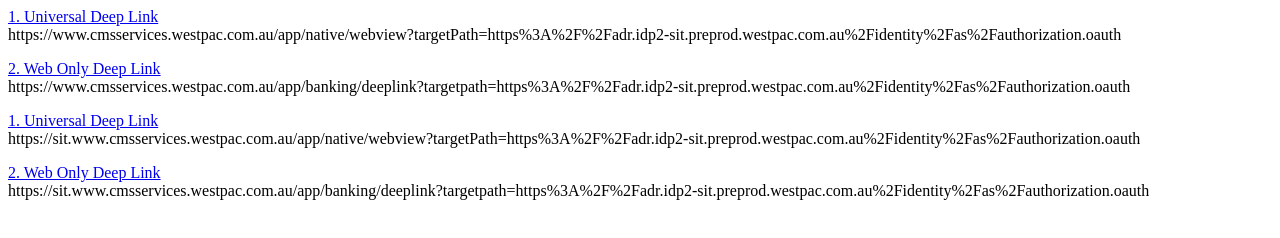
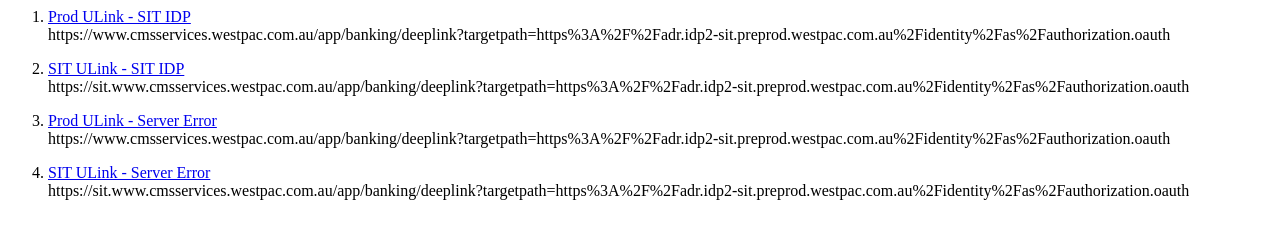
Before and after one commit to jcuiuliwbc/static, a plain HTML site: page index.html in a window 1280 px wide. Drawn offline with Linux system fonts and the light colour scheme.

Commit message:
Update index.html

```diff
--- a/index.html
+++ b/index.html
@@ -1,25 +1,39 @@
 <html>
     <body>
+        <ol>
+        <li><p>
+        <a href="https://www.cmsservices.westpac.com.au/app/banking/deeplink?targetpath=https%3A%2F%2Fadr.idp2-sit.preprod.westpac.com.au%2Fidentity%2Fas%2Fauthorization.oauth">Prod ULink - SIT IDP</a>
+        <br />
+        https://www.cmsservices.westpac.com.au/app/banking/deeplink?targetpath=https%3A%2F%2Fadr.idp2-sit.preprod.westpac.com.au%2Fidentity%2Fas%2Fauthorization.oauth
+        </p></li>
+        <li><p>
+        <a href="https://sit.www.cmsservices.westpac.com.au/app/banking/deeplink?targetpath=https%3A%2F%2Fadr.idp2-sit.preprod.westpac.com.au%2Fidentity%2Fas%2Fauthorization.oauth">SIT ULink - SIT IDP</a>
+        <br />
+        https://sit.www.cmsservices.westpac.com.au/app/banking/deeplink?targetpath=https%3A%2F%2Fadr.idp2-sit.preprod.westpac.com.au%2Fidentity%2Fas%2Fauthorization.oauth
+            </p></li>
+        <li><p>
+        <a href="https://www.cmsservices.westpac.com.au/app/banking/deeplink?targetpath=https%3A%2F%2Fhttpbin.org%2Fstatus%2F500">Prod ULink - Server Error</a>
+        <br />
+        https://www.cmsservices.westpac.com.au/app/banking/deeplink?targetpath=https%3A%2F%2Fadr.idp2-sit.preprod.westpac.com.au%2Fidentity%2Fas%2Fauthorization.oauth
+        </p></li>
+        <li><p>
+        <a href="https://sit.www.cmsservices.westpac.com.au/app/banking/deeplink?targetpath=https%3A%2F%2Fhttpbin.org%2Fstatus%2F500">SIT ULink - Server Error</a>
+        <br />
+        https://sit.www.cmsservices.westpac.com.au/app/banking/deeplink?targetpath=https%3A%2F%2Fadr.idp2-sit.preprod.westpac.com.au%2Fidentity%2Fas%2Fauthorization.oauth
+        </p></li>
+        </ol>
+<!--
         <p>
         <a href="https://www.cmsservices.westpac.com.au/app/native/webview?targetPath=https%3A%2F%2Fadr.idp2-sit.preprod.westpac.com.au%2Fidentity%2Fas%2Fauthorization.oauth">1. Universal Deep Link</a>
         <br />
         https://www.cmsservices.westpac.com.au/app/native/webview?targetPath=https%3A%2F%2Fadr.idp2-sit.preprod.westpac.com.au%2Fidentity%2Fas%2Fauthorization.oauth
         </p>
-        <p>
-        <a href="https://www.cmsservices.westpac.com.au/app/banking/deeplink?targetpath=https%3A%2F%2Fadr.idp2-sit.preprod.westpac.com.au%2Fidentity%2Fas%2Fauthorization.oauth">2. Web Only Deep Link</a>
-        <br />
-        https://www.cmsservices.westpac.com.au/app/banking/deeplink?targetpath=https%3A%2F%2Fadr.idp2-sit.preprod.westpac.com.au%2Fidentity%2Fas%2Fauthorization.oauth
-        </p>
-        <p>
         <a href="https://sit.www.cmsservices.westpac.com.au/app/native/webview?targetPath=https%3A%2F%2Fadr.idp2-sit.preprod.westpac.com.au%2Fidentity%2Fas%2Fauthorization.oauth">1. Universal Deep Link</a>
         <br />
         https://sit.www.cmsservices.westpac.com.au/app/native/webview?targetPath=https%3A%2F%2Fadr.idp2-sit.preprod.westpac.com.au%2Fidentity%2Fas%2Fauthorization.oauth
         </p>
         <p>
-        <a href="https://sit.www.cmsservices.westpac.com.au/app/banking/deeplink?targetpath=https%3A%2F%2Fadr.idp2-sit.preprod.westpac.com.au%2Fidentity%2Fas%2Fauthorization.oauth">2. Web Only Deep Link</a>
-        <br />
-        https://sit.www.cmsservices.westpac.com.au/app/banking/deeplink?targetpath=https%3A%2F%2Fadr.idp2-sit.preprod.westpac.com.au%2Fidentity%2Fas%2Fauthorization.oauth
-        </p>
+-->
 
     </body>
 </html>
```
